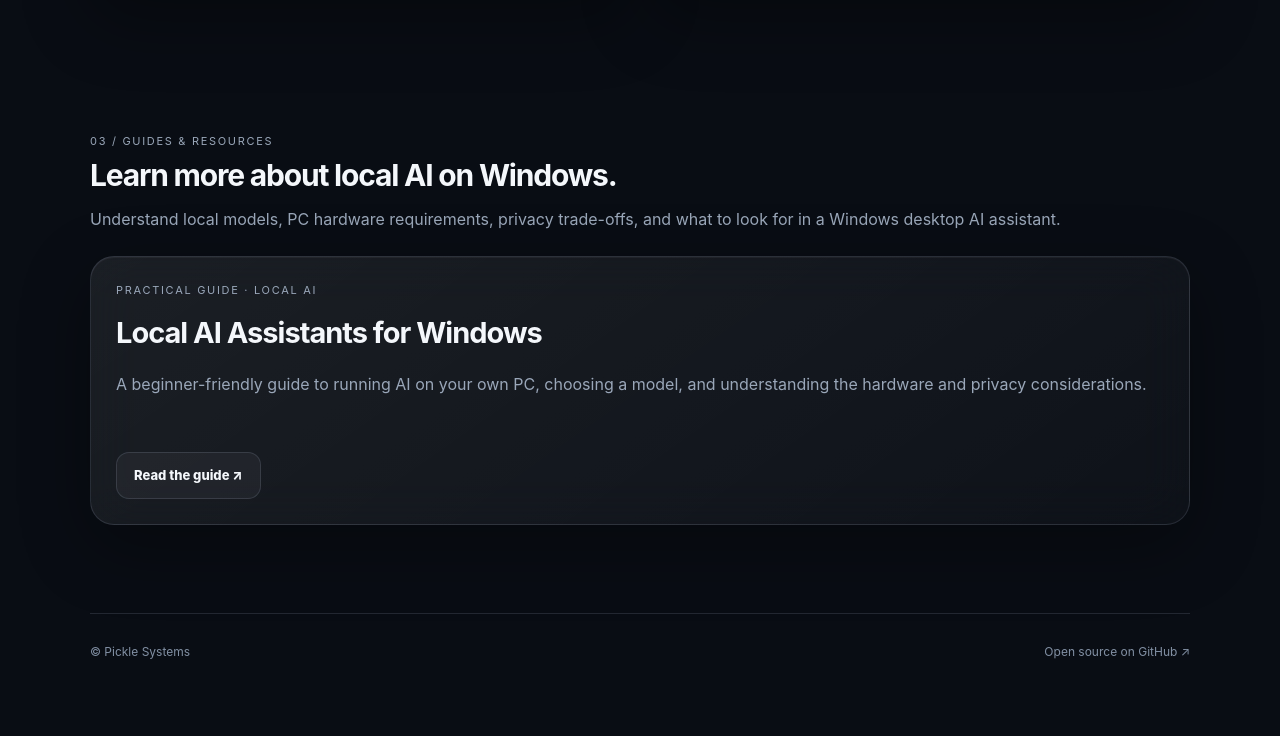
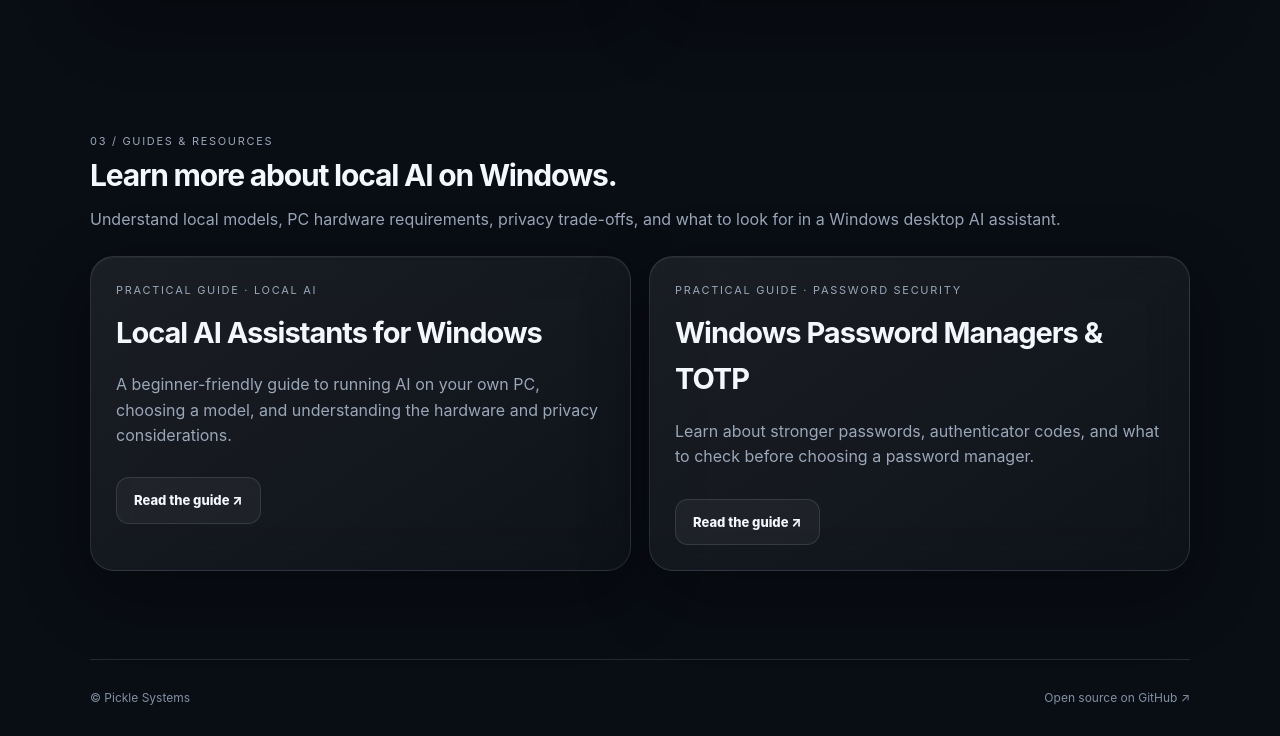
Before and after one commit to Pickle-Systems/Pickle-Systems.github.io, a plain HTML site: page docs/index.html in a window 1280 px wide. Shown: the part 1518-2254 px from the top of the page. Before the commit the page ends 2207 px from the top, so only its background shows below. Drawn offline with Linux system fonts and the light colour scheme.

Commit message:
Link password security guide from homepage

```diff
--- a/docs/index.html
+++ b/docs/index.html
@@ -37,7 +37,7 @@ nav{position:fixed;z-index:5;top:16px;left:50%;transform:translateX(-50%);width:
 </div>
 </section>
 <section class="section wrap" id="picklepass"><div class="kicker">02 / More from Pickle Systems</div><h2>And for everything you need to keep secure...</h2><p class="sub">Meet PicklePass, your Windows password manager.</p><div class="products"><article class="product glass pass"><div class="tag">Password manager · Windows 64-bit</div><h3>PicklePass</h3><p>Organize saved credentials and generate TOTP authentication codes in one focused desktop app.</p><a class="btn" href="https://github.com/Pickle-Systems/PicklePass/releases/latest">Download PicklePass ↗</a><div class="fine">Standalone ZIP · Open source · GPLv3</div></article><article class="product glass"><div class="tag">Discover the project</div><h3>Pickle Systems</h3><p>Independent software and technology projects built with a focus on useful tools and personal control.</p><a class="btn secondary" href="https://github.com/Pickle-Systems">Explore on GitHub ↗</a></article></div></section>
-<section class="section wrap" id="guides"><div class="kicker">03 / Guides & resources</div><h2>Learn more about local AI on Windows.</h2><p class="sub">Understand local models, PC hardware requirements, privacy trade-offs, and what to look for in a Windows desktop AI assistant.</p><article class="product glass"><div class="tag">Practical guide · Local AI</div><h3>Local AI Assistants for Windows</h3><p>A beginner-friendly guide to running AI on your own PC, choosing a model, and understanding the hardware and privacy considerations.</p><a class="btn secondary" href="/guides/local-ai-assistant-windows/">Read the guide ↗</a></article></section>
+<section class="section wrap" id="guides"><div class="kicker">03 / Guides & resources</div><h2>Learn more about local AI on Windows.</h2><p class="sub">Understand local models, PC hardware requirements, privacy trade-offs, and what to look for in a Windows desktop AI assistant.</p><div class="products"><article class="product glass"><div class="tag">Practical guide · Local AI</div><h3>Local AI Assistants for Windows</h3><p>A beginner-friendly guide to running AI on your own PC, choosing a model, and understanding the hardware and privacy considerations.</p><a class="btn secondary" href="/guides/local-ai-assistant-windows/">Read the guide ↗</a></article><article class="product glass"><div class="tag">Practical guide · Password security</div><h3>Windows Password Managers & TOTP</h3><p>Learn about stronger passwords, authenticator codes, and what to check before choosing a password manager.</p><a class="btn secondary" href="/guides/password-manager-windows/">Read the guide ↗</a></article></div></section>
 </main>
 <footer class="wrap foot"><span>© Pickle Systems</span><a href="https://github.com/Pickle-Systems">Open source on GitHub ↗</a></footer>
 </body></html>
```
